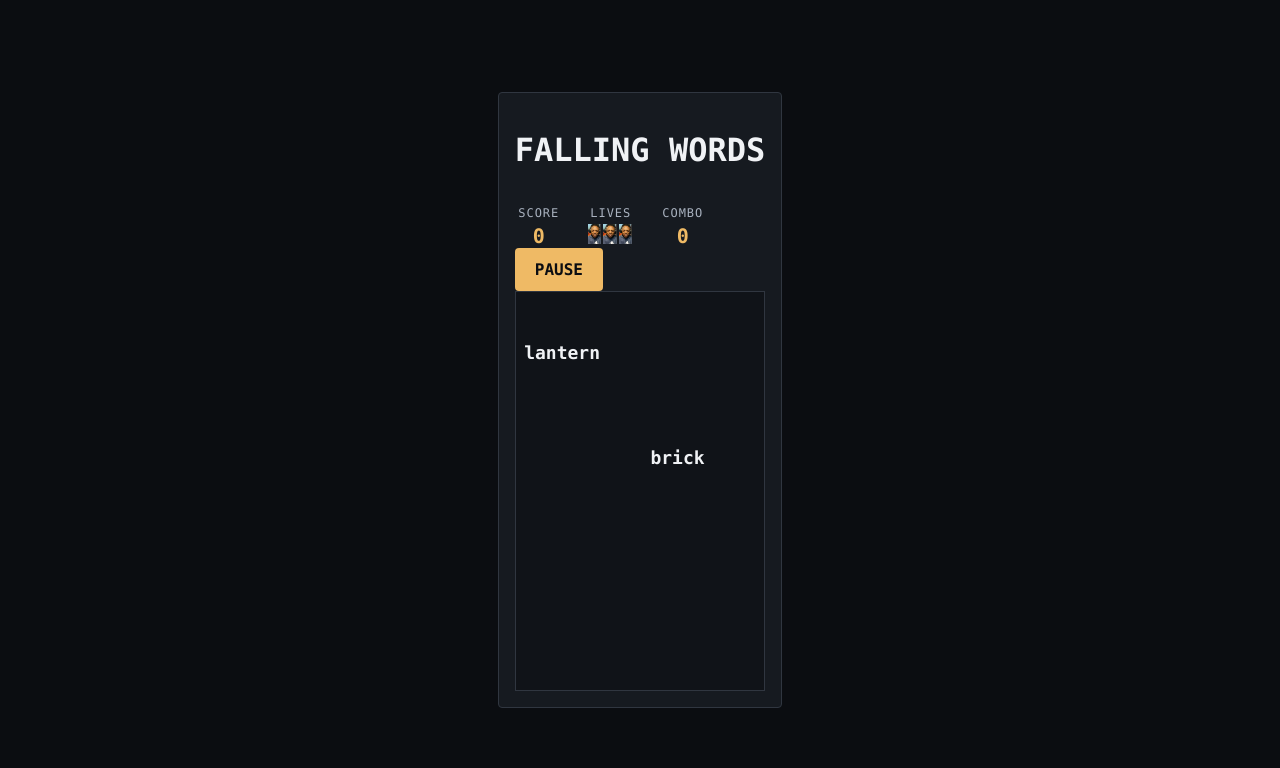
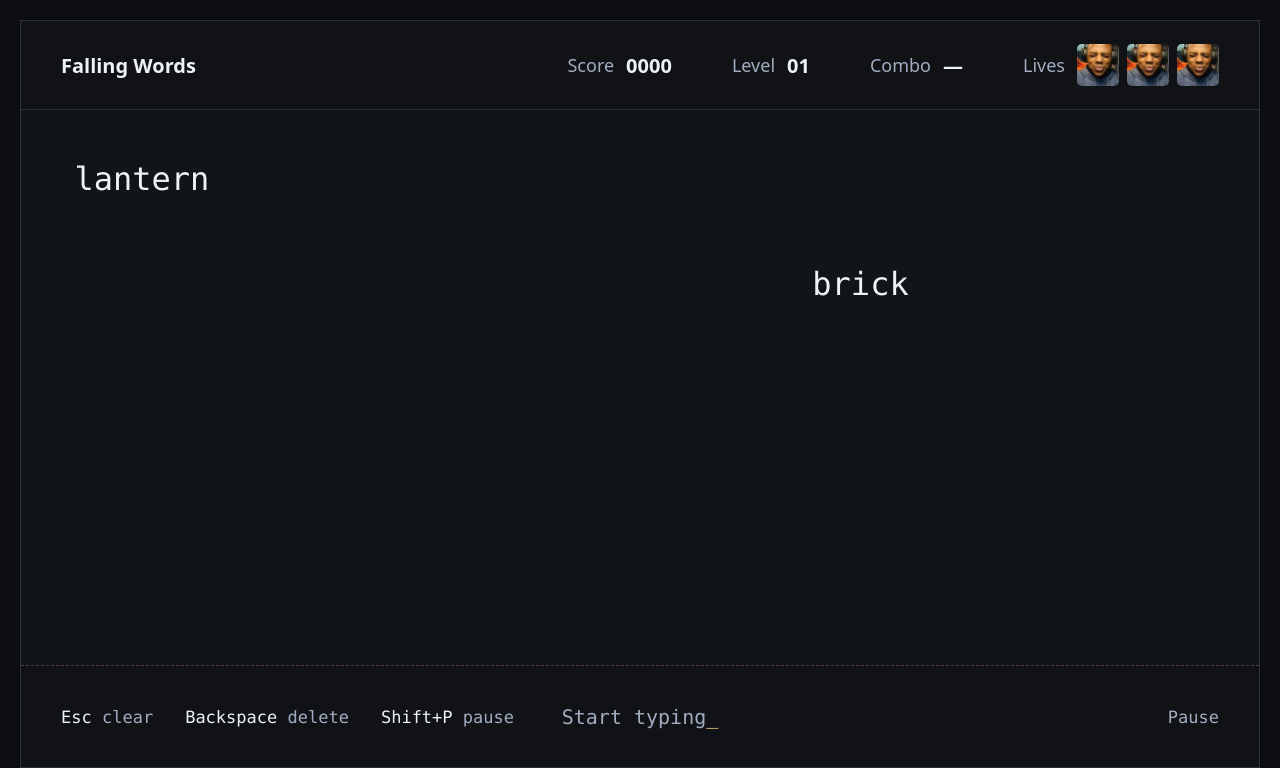
Before and after one commit to Divyanshu20092009/Falling-words, a plain HTML site: page index.html in a window 1280 px wide. Both pictures are taken after a click on the button "START GAME". Drawn offline with Linux system fonts and the light colour scheme.

Commit message:
big ui redesign and footer

```diff
--- a/index.html
+++ b/index.html
@@ -1,4 +1,4 @@
-<DOCTYPE html>
+<!DOCTYPE html>
 <html lang="en">
 <head>
   <meta charset="UTF-8">
@@ -10,32 +10,43 @@
 <body>
   <main class="game">
     <header class="game-header">
-                    <h1>FALLING WORDS</h1>
-                </header>
-
-                <d1 class="hud">
+      <h1>Falling Words</h1>
+      <dl class="hud">
         <div class="hud-item">
-                        <dt>SCORE</dt>
-                        <dd id="score">0</dd>
+          <dt>Score</dt>
+          <dd id="score">0000</dd>
         </div>
         <div class="hud-item">
-                        <dt>LIVES</dt>
+          <dt>Level</dt>
+          <dd id="level">01</dd>
+        </div>
+        <div class="hud-item">
+          <dt>Combo</dt>
+          <dd id="combo">—</dd>
+        </div>
+        <div class="hud-item">
+          <dt>Lives</dt>
           <dd id="lives">3</dd>
         </div>
-                    <div class="hud-item">
-                        <dt>COMBO</dt>
-                        <dd id="combo">0</dd>
-
-                    </div>
-                </d1>
-                <button id="pause-button" type="button" disabled>Pause</button>
+      </dl>
     </header>
-    <section id="arena" aria-label="Gameplay arena"></section>
+    <section id="arena" aria-label="Gameplay arena">
       <div id="start-screen">
         <p id="game-over" hidden></p>
-        <button id="start-button" type="button">START GAME</button>
+        <button id="start-button" type="button" aria-describedby="game-over">START GAME</button>
       </div>
     </section>
+    <footer class="game-footer">
+      <div class="shortcuts">
+        <span><kbd>Esc</kbd> clear</span>
+        <span><kbd>Backspace</kbd> delete</span>
+        <span><kbd>Shift+P</kbd> pause</span>
+      </div>
+      <p id="typing-status">Start typing</p>
+      <div class="controls">
+        <button id="pause-button" type="button" disabled>Pause</button>
+      </div>
+    </footer>
   </main>
 </body>
 </html>
--- a/script.js
+++ b/script.js
@@ -3,7 +3,9 @@ const startScreen = document.getElementById("start-screen");
 const startButton = document.getElementById("start-button");
 const pauseButton = document.getElementById("pause-button");
 const gameOverMessage = document.getElementById("game-over");
+const typingStatus = document.getElementById("typing-status");
 const scoreDisplay = document.getElementById("score");
+const levelDisplay = document.getElementById("level");
 const livesDisplay = document.getElementById("lives");
 const comboDisplay = document.getElementById("combo");
 
@@ -22,6 +24,20 @@ let timeSinceSpawn = 0;
 let target = null;
 let typedCount = 0;
 let frameId;
+
+function difficultyStage() {
+  return Math.min(Math.floor(combo / 5), 4);
+}
+
+function formatScore(value) {
+  return String(value).padStart(4, "0");
+}
+
+function updateHud() {
+  scoreDisplay.textContent = formatScore(score);
+  levelDisplay.textContent = String(difficultyStage() + 1).padStart(2, "0");
+  comboDisplay.textContent = combo || "—";
+}
 
 function updateLives() {
   livesDisplay.replaceChildren();
@@ -56,6 +72,7 @@ function removeWord(index, completed = false) {
   if (word === target) {
     target = null;
     typedCount = 0;
+    updateTyping();
   }
 
   if (completed) {
@@ -68,35 +85,52 @@ function removeWord(index, completed = false) {
   }
 }
 
+function updateTyping(prefix = "", wrong = false) {
+  typingStatus.textContent = prefix || "Start typing";
+  typingStatus.classList.toggle("wrong", wrong);
+}
+
 function updateWord() {
   const element = target.element;
   const text = element.textContent;
   element.classList.remove("wrong");
+  const typed = text.slice(0, typedCount);
+  updateTyping(typed);
 
   if (typedCount === 0) {
     element.textContent = text;
+    target = null;
     return;
   }
 
   const prefix = document.createElement("span");
   prefix.className = "typed";
-  prefix.textContent = text.slice(0, typedCount);
+  prefix.textContent = typed;
   element.replaceChildren(prefix, text.slice(typedCount));
 }
 
 function handleKeydown(event) {
-  if (frameId === undefined || event.ctrlKey || event.altKey || event.metaKey) {
+  if (pauseButton.disabled || event.ctrlKey || event.altKey || event.metaKey) {
     return;
   }
 
-  if (event.key === "Backspace") {
+  if (event.shiftKey && event.key.toLowerCase() === "p") {
+    event.preventDefault();
+    if (!event.repeat) {
+      togglePause();
+    }
+    return;
+  }
+
+  if (frameId === undefined) {
+    return;
+  }
+
+  if (event.key === "Backspace" || event.key === "Escape") {
     event.preventDefault();
     if (target) {
-      typedCount -= 1;
+      typedCount = event.key === "Escape" ? 0 : typedCount - 1;
       updateWord();
-      if (typedCount === 0) {
-        target = null;
-      }
     }
     return;
   }
@@ -120,6 +154,7 @@ function handleKeydown(event) {
   const text = target.element.textContent;
   if (letter !== text[typedCount]) {
     target.element.classList.add("wrong");
+    updateTyping(text.slice(0, typedCount), true);
     return;
   }
 
@@ -127,8 +162,7 @@ function handleKeydown(event) {
   if (typedCount === text.length) {
     combo += 1;
     score += 10 + (combo - 1) * 2;
-    scoreDisplay.textContent = score;
-    comboDisplay.textContent = combo;
+    updateHud();
     removeWord(activeWords.indexOf(target), true);
     return;
   }
@@ -141,7 +175,7 @@ function updateGame(timestamp) {
   const frameTime = Math.min(elapsed, maxFrameTime);
   lastFrameTime = timestamp;
 
-  let stage = Math.min(Math.floor(combo / 5), 4);
+  let stage = difficultyStage();
   const fallDistance = (baseFallSpeed + stage * 10) * frameTime;
   const bottom = arena.clientHeight;
   for (let index = activeWords.length - 1; index >= 0; index--) {
@@ -157,7 +191,7 @@ function updateGame(timestamp) {
     lives -= 1;
     updateLives();
     combo = 0;
-    comboDisplay.textContent = combo;
+    updateHud();
     stage = 0;
 
     if (lives === 0) {
@@ -180,12 +214,12 @@ function togglePause() {
   if (frameId !== undefined) {
     cancelAnimationFrame(frameId);
     frameId = undefined;
-    pauseButton.textContent = "RESUME";
+    pauseButton.textContent = "Resume";
     return;
   }
 
   lastFrameTime = undefined;
-  pauseButton.textContent = "PAUSE";
+  pauseButton.textContent = "Pause";
   frameId = requestAnimationFrame(updateGame);
 }
 
@@ -195,7 +229,7 @@ function endGame() {
   }
   frameId = undefined;
   pauseButton.disabled = true;
-  gameOverMessage.textContent = `GAME OVER\nFINAL SCORE: ${score}`;
+  gameOverMessage.textContent = `GAME OVER\nFINAL SCORE: ${formatScore(score)}`;
   gameOverMessage.hidden = false;
   startButton.textContent = "RESTART";
   startScreen.hidden = false;
@@ -211,15 +245,14 @@ function startGame() {
   score = 0;
   lives = 3;
   combo = 0;
-  scoreDisplay.textContent = score;
+  updateHud();
   updateLives();
-  comboDisplay.textContent = combo;
   lastFrameTime = undefined;
   timeSinceSpawn = 0;
 
   gameOverMessage.hidden = true;
   startScreen.hidden = true;
-  pauseButton.textContent = "PAUSE";
+  pauseButton.textContent = "Pause";
   pauseButton.disabled = false;
   createWord();
   frameId = requestAnimationFrame(updateGame);
--- a/style.css
+++ b/style.css
@@ -2,78 +2,129 @@
   box-sizing: border-box;
 }
 
+:root {
+  --line: #2c3037;
+  --muted: #a0adc1;
+  --accent: #efcf83;
+  --mono: ui-monospace, Consolas, monospace;
+}
+
 body {
   display: flex;
-    align-items: center;
-    justify-content: center;
-    min-height: 100vh;
+  min-height: 100dvh;
   margin: 0;
-    padding: 1rem;
-    background: #0b0d11;
-    color: #f0f2f5;
-    font-family: "Space Mono", consolas, monospace;
+  padding: 1.25rem 1.25rem 2rem;
+  background: #0c0e11;
+  color: #edf2f8;
+  font-family: system-ui, sans-serif;
 }
 
 .game {
-    width: 100%;
-    max-width: fit-content;
-    padding: 1rem;
-    background: #161a20;
-    border: 1px solid #303640;
-    border-radius: 4px;
+  display: flex;
+  flex: 1;
+  flex-direction: column;
+  min-width: 0;
+  background: #101216;
+  border: 1px solid var(--line);
 }
 
-.game-header {
+.game-header,
+.game-footer {
   display: flex;
   flex-wrap: wrap;
   align-items: center;
   justify-content: space-between;
   gap: 1rem;
-    margin-bottom: 1rem;
+  padding-inline: clamp(1rem, 4vw, 2.5rem);
+}
+
+.game-header {
+  padding-block: clamp(1rem, 3vw, 1.4375rem);
+  border-bottom: 1px solid var(--line);
+}
+
+h1,
+.hud,
+.hud dd,
+#typing-status,
+#game-over {
+  margin: 0;
+}
+
+h1,
+.hud dd {
+  font-size: 1.25rem;
+}
+
+.hud,
+.hud-item,
+#lives {
+  display: flex;
+  align-items: center;
 }
 
 .hud {
-    display: flex;
-    gap: 1.5rem;
-    margin: 0;
+  flex-wrap: wrap;
+  gap: 0.75rem 3.75rem;
+  font-size: 1.125rem;
+  font-variant-numeric: tabular-nums;
 }
 
 .hud-item {
-    min-width: 3rem;
-    text-align: center;
+  gap: 0.75rem;
 }
 
 .hud dt {
-    color: #a9b2bf;
-    font-size: 0.75rem;
-    letter-spacing: 0.08em;
+  color: var(--muted);
 }
 
 .hud dd {
-    margin: 0.25rem 0 0;
-    color: #efba65;
-    font-size: 1.25rem;
-    font-weight: 700;
+  font-weight: 650;
 }
 
 #lives {
-    min-height: 1.5rem;
-    text-align: left;
+  gap: 0.5rem;
+  width: 8.875rem;
+  min-height: 2.625rem;
 }
 
 #lives img {
-    height: 1.25rem;
-    margin-inline: 1px;
-    vertical-align: middle;
+  width: 2.625rem;
+  height: 2.625rem;
+  object-fit: cover;
+  border-radius: 0.3rem;
 }
 
 #arena {
   position: relative;
-    height: 50vh;
-    min-height: 18rem;
-    background: #101318;
-    border: 1px solid #303640;
+  flex: 1;
+  min-height: 12rem;
   overflow: hidden;
+  background: #111419;
+  border-bottom: 1px dashed #593a3d;
+}
+
+.word {
+  position: absolute;
+  width: max-content;
+  max-width: 100%;
+  font: 2rem/1.2 var(--mono);
+  overflow-wrap: anywhere;
+}
+
+.word .typed,
+#typing-status::after {
+  color: var(--accent);
+}
+
+.wrong {
+  color: #ff8181;
+}
+
+.word.burning {
+  color: transparent;
+  background: url("fire.gif") center / auto 100% repeat-x;
+  image-rendering: pixelated;
 }
 
 #start-screen {
@@ -86,65 +137,71 @@ body {
   gap: 1rem;
 }
 
+#start-screen[hidden] {
+  display: none;
+}
+
 #game-over {
-    margin: 0;
   text-align: center;
   font-weight: 700;
   white-space: pre-line;
 }
 
-#start-screen[hidden] {
-    display: none;
+.game-footer {
+  padding-block: clamp(1rem, 3vw, 2.5rem);
+  color: var(--muted);
+  font: 1.0625rem var(--mono);
 }
 
+.shortcuts,
+.controls {
+  display: flex;
+  flex: 1;
+  flex-wrap: wrap;
+  gap: 0.5rem 2rem;
+}
 
-#start-button,
-#pause-button {
+.shortcuts kbd {
+  color: #edf2f8;
+  font: inherit;
+}
+
+#typing-status {
+  font-size: 1.25rem;
+}
+
+#typing-status::after {
+  content: "_";
+}
+
+.controls {
+  justify-content: flex-end;
+}
+
+button {
   border: 0;
-    border-radius: 4px;
-    padding: 0.75rem 1.25rem;
-    background: #efba65;
-    color: #0b0d11;
+  padding: 0;
+  background: transparent;
+  color: inherit;
   font: inherit;
-    font-weight: 700;
+}
+
+#start-button {
+  padding: 0.65rem 1.125rem;
+  border: 1px solid var(--line);
+  font: 700 1rem var(--mono);
+}
+
+button:enabled:hover {
+  color: var(--accent);
   cursor: pointer;
 }
 
-#start-button:hover,
-#pause-button:enabled:hover {
-    background: #f5cc89;
-    cursor: pointer;
-}
-
-#start-button:focus-visible,
-#pause-button:focus-visible {
-    outline: 2px solid #efba65;
+button:focus-visible {
+  outline: 2px solid var(--accent);
   outline-offset: 3px;
 }
 
-#pause-button:disabled {
+button:disabled {
   opacity: 0.5;
 }
-
-.word {
-    position: absolute;
-    width: max-content;
-    max-width: 100%;
-    font-size: 1.125rem;
-    font-weight: 700;
-    overflow-wrap: anywhere;
-}
-
-
-.word .typed {
-    color: #efba65;
-}
-
-.word.wrong {
-    color: #ff8181;
-}
-
-.word.burning {
-    color: transparent;
-    background: url("fire.gif") center / contain no-repeat;
-}
```
Lines whose indentation alone changed are shown as unchanged.
